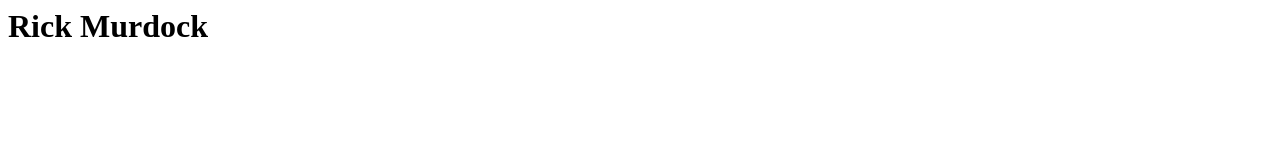
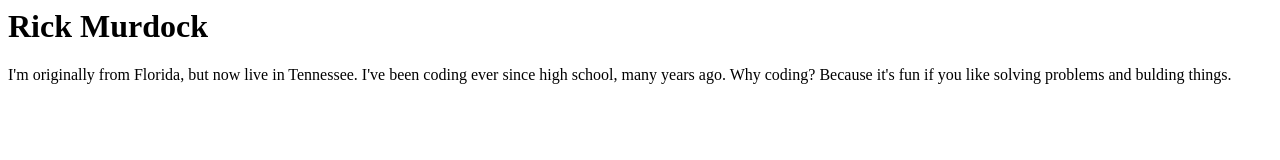
Before and after one commit to rickmurdock/Git-skills, a plain HTML site: page index.html in a window 1280 px wide. Drawn offline with Linux system fonts and the light colour scheme.

Commit message:
Added a short bio.

```diff
--- a/index.html
+++ b/index.html
@@ -1 +1,7 @@
 <h1>Rick Murdock</h1>
+<p>
+  I'm originally from Florida, but now live in Tennessee.
+  I've been coding ever since high school, many years ago.
+  Why coding? Because it's fun if you like solving problems
+  and bulding things.
+</p>
```
